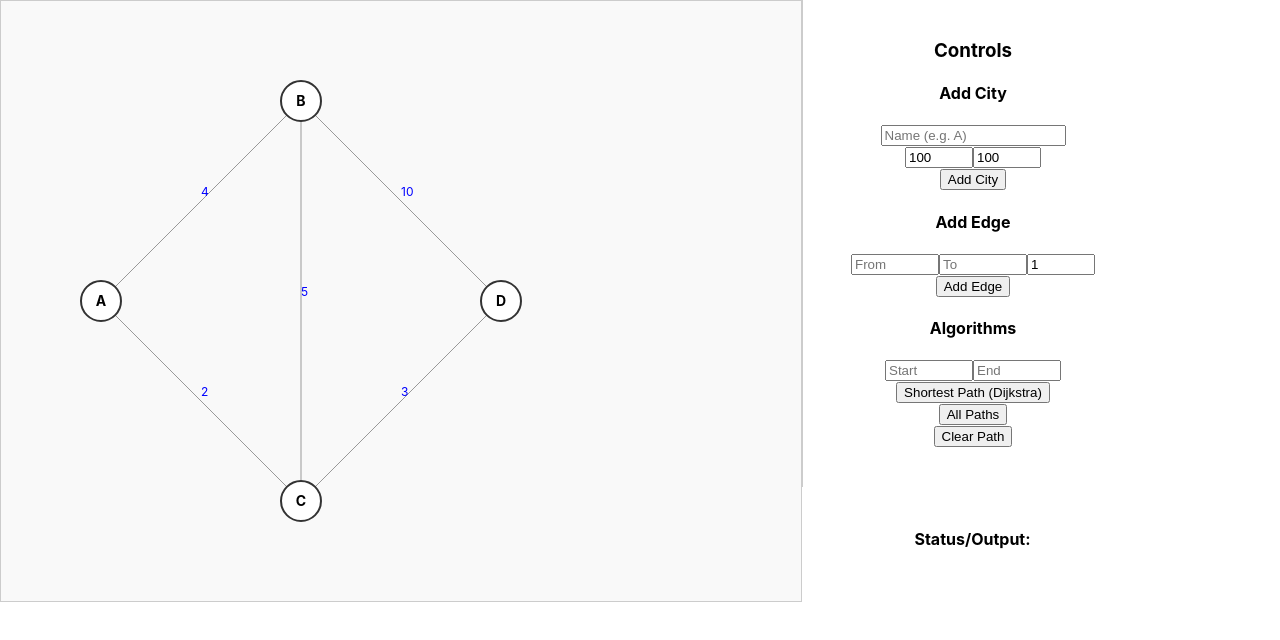
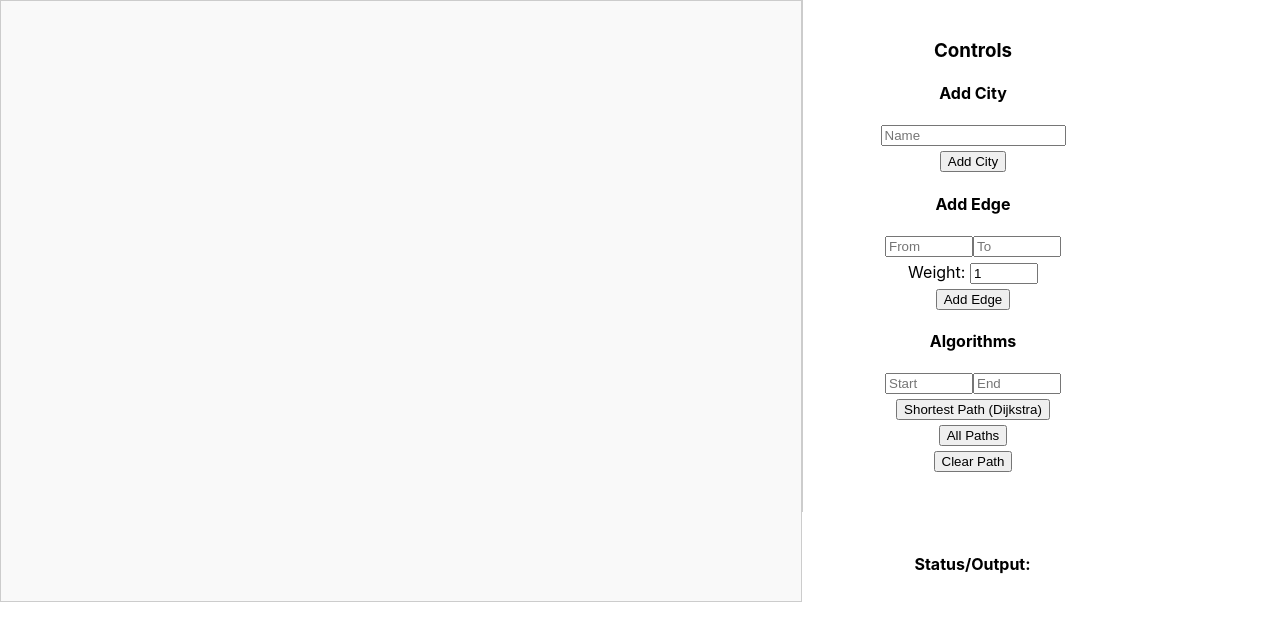
Before and after one commit to lohitpt252003/graph-implementation, a React (Create React App) app in the folder frontend/: page / in a window 1280 px wide. Shown: the top 640 px of the page. Built offline with nearby package versions, Linux system fonts and the light colour scheme.

Commit message:
removed defaults things

```diff
--- a/frontend/src/App.js
+++ b/frontend/src/App.js
@@ -11,21 +11,9 @@ function App() {
   const [refresh, setRefresh] = useState(0); // To force re-render on graph updates
 
   // Initialize with some data for demo
+  // Initialize with empty graph
   useEffect(() => {
-    const g = new Graph();
-    g.addCity('A', 100, 300);
-    g.addCity('B', 300, 100);
-    g.addCity('C', 300, 500);
-    g.addCity('D', 500, 300);
-
-    g.addEdge('A', 'B', 4);
-    g.addEdge('A', 'C', 2);
-    g.addEdge('B', 'C', 5);
-    g.addEdge('B', 'D', 10);
-    g.addEdge('C', 'D', 3);
-
-    setGraph(g);
-    setRefresh(prev => prev + 1);
+    setGraph(new Graph());
   }, []);
 
   const handleAddCity = (name, x, y) => {
--- a/frontend/src/components/Controls.js
+++ b/frontend/src/components/Controls.js
@@ -2,8 +2,6 @@ import React, { useState } from 'react';
 
 const Controls = ({ onAddCity, onAddEdge, onRunDijkstra, onRunAllPaths, onClearPath }) => {
     const [cityName, setCityName] = useState('');
-    const [cityX, setCityX] = useState(100);
-    const [cityY, setCityY] = useState(100);
     const [edgeFrom, setEdgeFrom] = useState('');
     const [edgeTo, setEdgeTo] = useState('');
     const [edgeWeight, setEdgeWeight] = useState(1);
@@ -12,7 +10,9 @@ const Controls = ({ onAddCity, onAddEdge, onRunDijkstra, onRunAllPaths, onClearP
 
     const handleAddCity = () => {
         if (cityName) {
-            onAddCity(cityName, parseInt(cityX), parseInt(cityY));
+            const randomX = Math.floor(Math.random() * 700) + 50;
+            const randomY = Math.floor(Math.random() * 500) + 50;
+            onAddCity(cityName, randomX, randomY);
             setCityName('');
         }
     };
@@ -32,21 +32,19 @@ const Controls = ({ onAddCity, onAddEdge, onRunDijkstra, onRunAllPaths, onClearP
 
             <div style={{ marginBottom: '20px' }}>
                 <h4>Add City</h4>
-                <input placeholder="Name (e.g. A)" value={cityName} onChange={e => setCityName(e.target.value)} />
+                <input placeholder="Name" value={cityName} onChange={e => setCityName(e.target.value)} />
                 <br />
-                <input type="number" placeholder="X" value={cityX} onChange={e => setCityX(e.target.value)} style={{ width: '60px' }} />
-                <input type="number" placeholder="Y" value={cityY} onChange={e => setCityY(e.target.value)} style={{ width: '60px' }} />
-                <br />
-                <button onClick={handleAddCity}>Add City</button>
+                <button onClick={handleAddCity} style={{ marginTop: '5px' }}>Add City</button>
             </div>
 
             <div style={{ marginBottom: '20px' }}>
                 <h4>Add Edge</h4>
                 <input placeholder="From" value={edgeFrom} onChange={e => setEdgeFrom(e.target.value)} style={{ width: '80px' }} />
                 <input placeholder="To" value={edgeTo} onChange={e => setEdgeTo(e.target.value)} style={{ width: '80px' }} />
-                <input type="number" placeholder="Weight" value={edgeWeight} onChange={e => setEdgeWeight(e.target.value)} style={{ width: '60px' }} />
-                <br />
-                <button onClick={handleAddEdge}>Add Edge</button>
+                <div style={{ marginTop: '5px' }}>
+                    <label>Weight: <input type="number" placeholder="Weight" value={edgeWeight} onChange={e => setEdgeWeight(e.target.value)} style={{ width: '60px' }} /></label>
+                </div>
+                <button onClick={handleAddEdge} style={{ marginTop: '5px' }}>Add Edge</button>
             </div>
 
             <div style={{ marginBottom: '20px' }}>
@@ -54,11 +52,11 @@ const Controls = ({ onAddCity, onAddEdge, onRunDijkstra, onRunAllPaths, onClearP
                 <input placeholder="Start" value={startNode} onChange={e => setStartNode(e.target.value)} style={{ width: '80px' }} />
                 <input placeholder="End" value={endNode} onChange={e => setEndNode(e.target.value)} style={{ width: '80px' }} />
                 <br />
-                <button onClick={() => onRunDijkstra(startNode, endNode)}>Shortest Path (Dijkstra)</button>
+                <button onClick={() => onRunDijkstra(startNode, endNode)} style={{ marginTop: '5px' }}>Shortest Path (Dijkstra)</button>
                 <br />
-                <button onClick={() => onRunAllPaths(startNode, endNode)}>All Paths</button>
+                <button onClick={() => onRunAllPaths(startNode, endNode)} style={{ marginTop: '5px' }}>All Paths</button>
                 <br />
-                <button onClick={onClearPath}>Clear Path</button>
+                <button onClick={onClearPath} style={{ marginTop: '5px' }}>Clear Path</button>
             </div>
         </div>
     );
```
